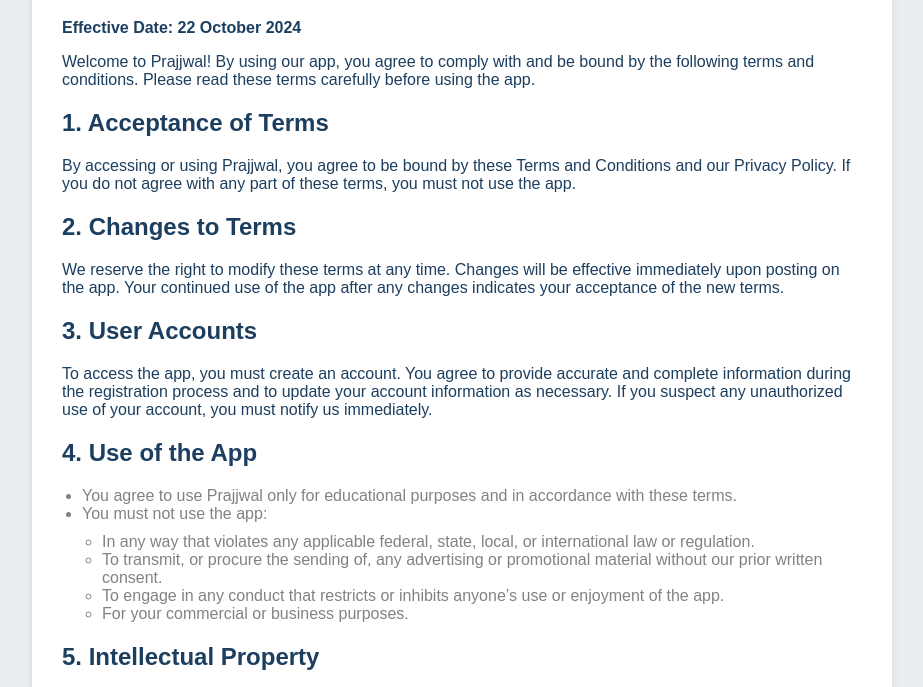
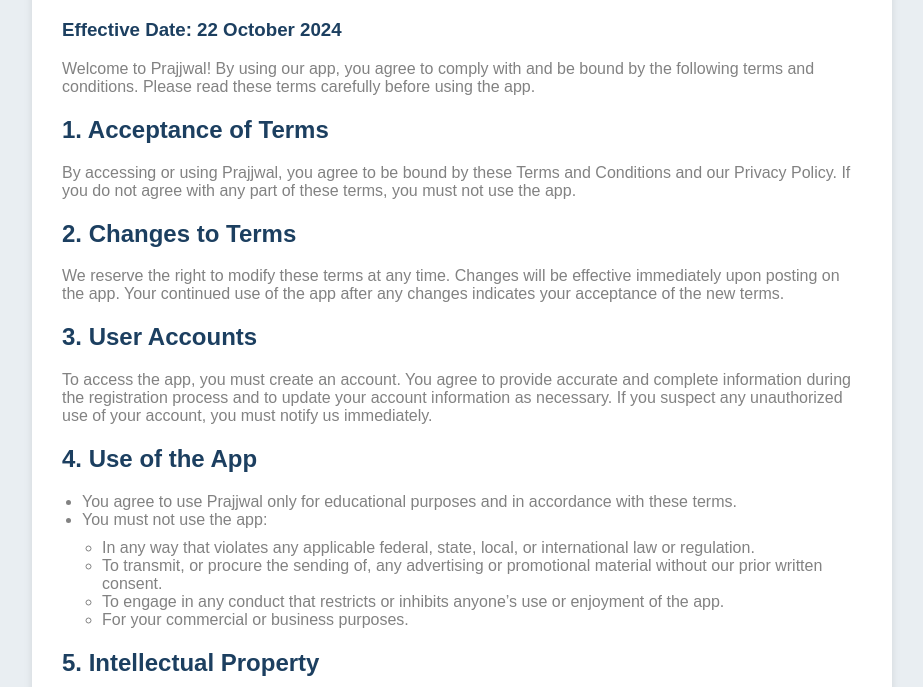
Before and after one commit to pk-works/branch-check, a plain HTML site: page index.html in a window 1280 px wide. Shown: the part 111-798 px from the top of the page, without its empty margins (178-1101 px from the left). Drawn offline with Linux system fonts and the light colour scheme.

Commit message:
T & C Prajjwal

```diff
--- a/index.html
+++ b/index.html
@@ -10,7 +10,7 @@
 <body>
     <div class="container">
         <h1>Terms and Conditions</h1>
-        <p><strong>Effective Date: 22 October 2024</strong></p>
+        <h3><strong>Effective Date: 22 October 2024</strong></h3>
         <p>Welcome to Prajjwal! By using our app, you agree to comply with and be bound by the following terms and conditions. Please read these terms carefully before using the app.</p>
 
         <h2>1. Acceptance of Terms</h2>
--- a/style.css
+++ b/style.css
@@ -30,8 +30,12 @@
 
 /* Links */
 a {
-    color: #AFC1D0; /* Secondary color */
+    color: #1C3F60; /* Secondary color */
     text-decoration: none;
+}
+
+p{
+    color: #828282;
 }
 
 /* Unordered List */
```
